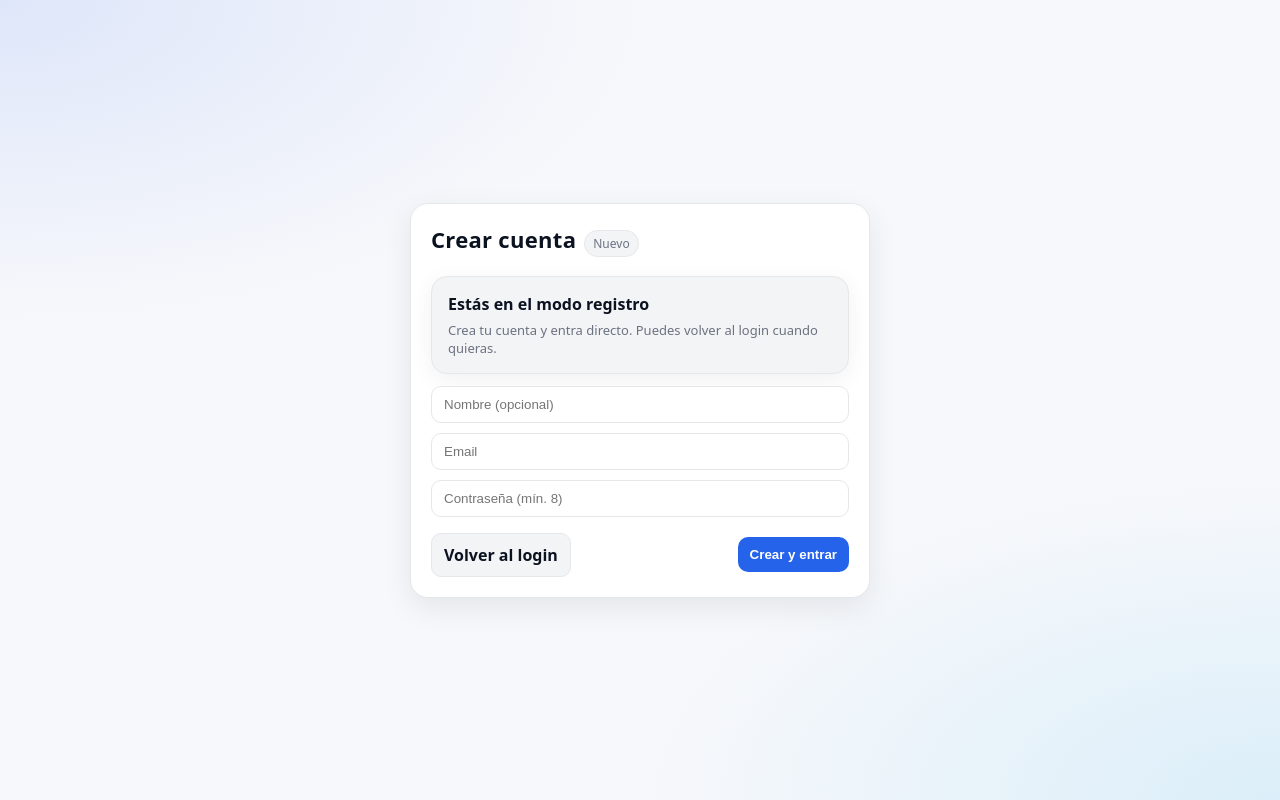
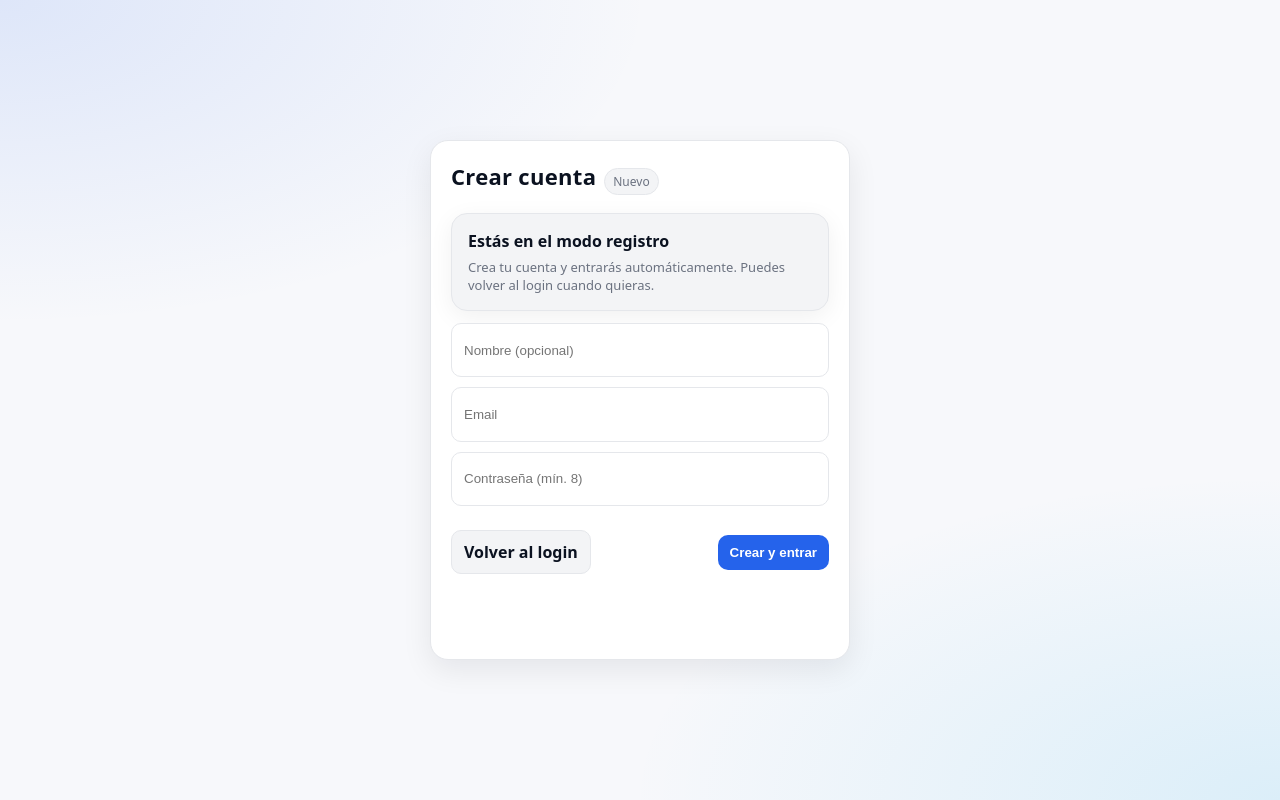
Before and after one commit to JoseVicente1988/restartproject, a Next.js app: page /ui/register in a window 1280 px wide. Built offline with nearby package versions, Linux system fonts and the light colour scheme.

Commit message:
ofuncionaolomandoalaloca

```diff
--- a/src/app/api/auth/logout/route.ts
+++ b/src/app/api/auth/logout/route.ts
@@ -7,8 +7,8 @@ function json(data: any, status = 200) {
   return NextResponse.json(data, { status, headers: { "Cache-Control": "no-store" } });
 }
 
+export async function OPTIONS() { return new NextResponse(null, { status: 204 }); }
 export async function GET() { return new NextResponse(null, { status: 204 }); }
-export async function OPTIONS() { return new NextResponse(null, { status: 204 }); }
 
 export async function POST(req: Request) {
   const cookieHeader = req.headers.get("cookie") || "";
--- a/src/app/api/auth/me/route.ts
+++ b/src/app/api/auth/me/route.ts
@@ -6,6 +6,8 @@ import { prisma } from "@/lib/db";
 function json(data: any, status = 200) {
   return NextResponse.json(data, { status, headers: { "Cache-Control": "no-store" } });
 }
+
+export async function OPTIONS() { return new NextResponse(null, { status: 204 }); }
 
 export async function GET(req: Request) {
   const cookieHeader = req.headers.get("cookie") || "";
@@ -24,5 +26,3 @@ export async function GET(req: Request) {
 
   return json({ ok:true, user: { ...u, id: (u.id as any as bigint).toString?.() ?? (u.id as any) }});
 }
-
-export async function OPTIONS() { return new NextResponse(null, { status: 204 }); }
--- a/src/app/api/auth/register/route.ts
+++ b/src/app/api/auth/register/route.ts
@@ -8,8 +8,8 @@ function json(data: any, status = 200) {
   return NextResponse.json(data, { status, headers: { "Cache-Control": "no-store" } });
 }
 
+export async function OPTIONS() { return new NextResponse(null, { status: 204 }); }
 export async function GET() { return new NextResponse(null, { status: 204 }); }
-export async function OPTIONS() { return new NextResponse(null, { status: 204 }); }
 
 export async function POST(req: Request) {
   let body: any = {};
--- a/src/app/ui/register/page.tsx
+++ b/src/app/ui/register/page.tsx
@@ -14,20 +14,20 @@ export default function RegisterPage() {
     setMsg("");
     setLoading(true);
     try {
-      const j = await api("/auth/register", {
+      const j = await api("/api/auth/register", {
         method: "POST",
-        body: JSON.stringify({
+        body: {
           email: email.trim().toLowerCase(),
           name: name.trim() || email.split("@")[0],
           password: pwd,
-        }),
+        },
       });
       if (!j?.ok) {
         setMsg(j?.error || "No se pudo crear la cuenta");
       } else {
-        const j2 = await api("/auth/login", {
+        const j2 = await api("/api/auth/login", {
           method: "POST",
-          body: JSON.stringify({ email: email.trim().toLowerCase(), password: pwd }),
+          body: { email: email.trim().toLowerCase(), password: pwd },
         });
         if (!j2?.ok) setMsg(j2?.error || "Cuenta creada, pero el login falló");
         else window.location.href = "/app";
@@ -41,20 +41,21 @@ export default function RegisterPage() {
 
   return (
     <div className="center-wrap">
-      <div className="center-card">
+      <div className="center-card" style={{ minWidth: 360, maxWidth: 420, width: "100%", minHeight: 520 }}>
         <div style={{ display: "flex", alignItems: "center", gap: 8, marginBottom: 6 }}>
           <div className="title">Crear cuenta</div>
           <span className="badge">Nuevo</span>
         </div>
 
-        <div className="card" style={{ background: "var(--chip)" }}>
+        <div className="card" style={{ background: "var(--chip)", marginBottom: 12 }}>
           <div style={{ fontWeight: 700, marginBottom: 6 }}>Estás en el modo registro</div>
           <div className="muted" style={{ fontSize: 13 }}>
-            Crea tu cuenta y entra directo. Puedes volver al login cuando quieras.
+            Crea tu cuenta y entrarás automáticamente. Puedes volver al login cuando quieras.
           </div>
         </div>
 
-        <form onSubmit={onSubmit} className="grid" style={{ gap: 10, marginTop: 12 }}>
+        {/* Zona con altura mínima para alinear botones con el login */}
+        <form onSubmit={onSubmit} className="grid" style={{ gap: 10, minHeight: 260 }}>
           <input
             className="input"
             type="text"
```
Also changed, not shown: src/app/api/auth/login/route.ts (+2 -7 lines), src/app/ui/page.tsx (+6 -7 lines).
